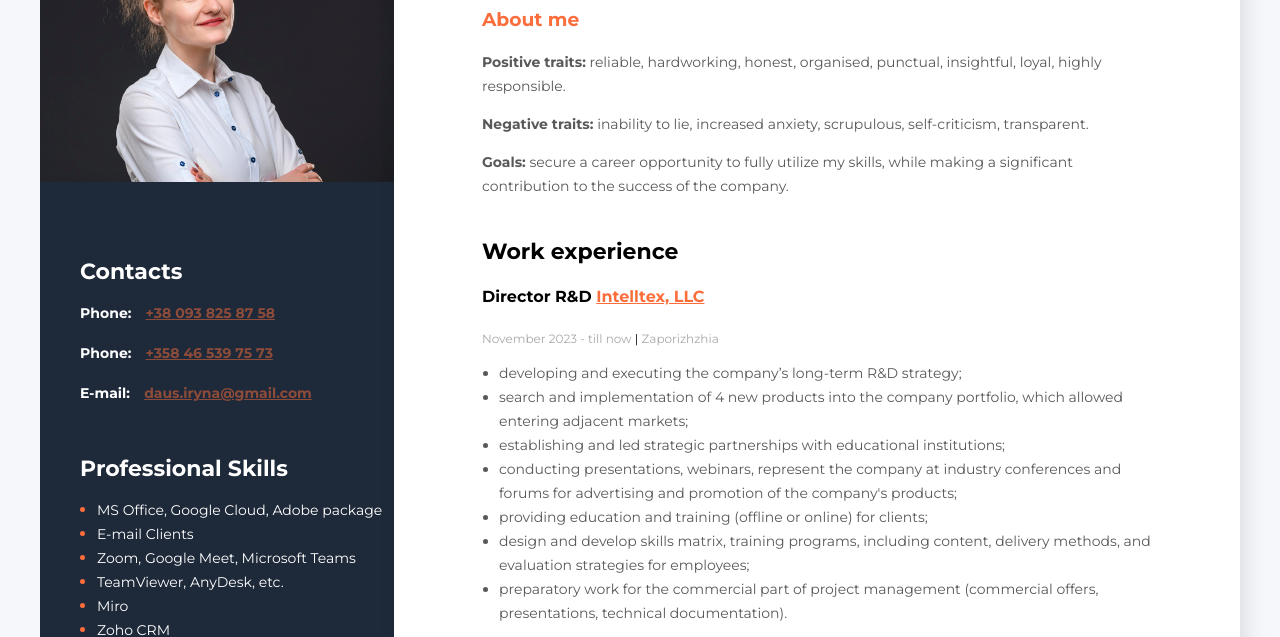
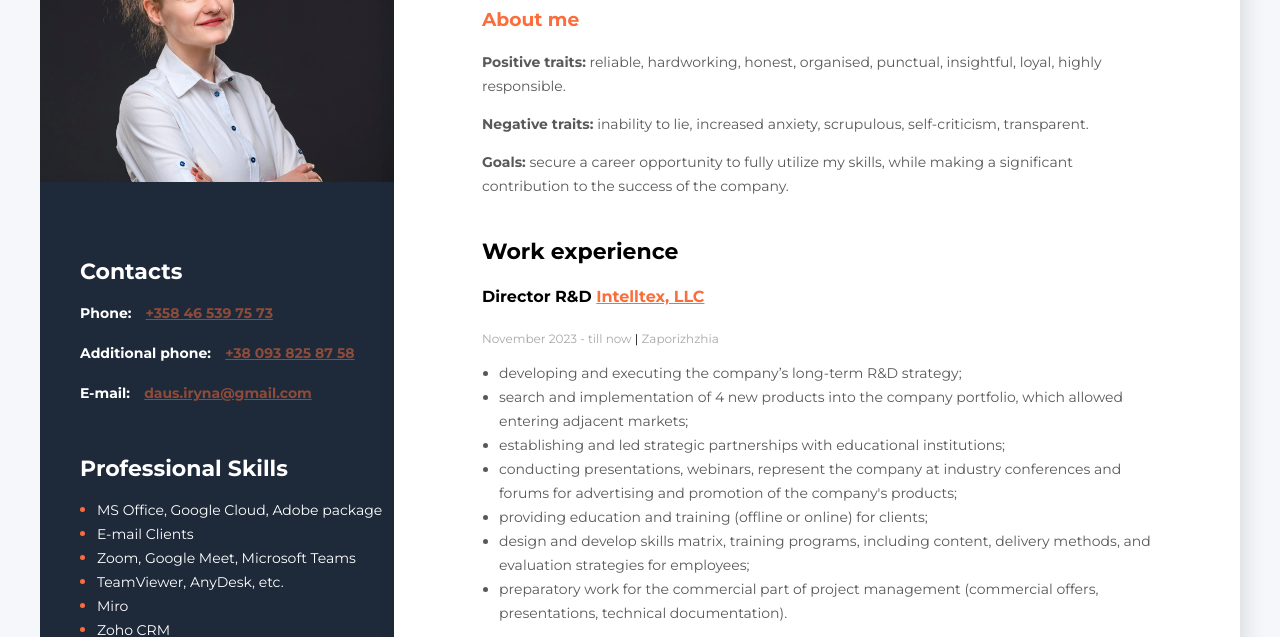
Before and after one commit to irinadaus/resume, a plain HTML site: page index.html in a window 1280 px wide. Shown: the part 165-802 px from the top of the page. Drawn offline with Linux system fonts and the light colour scheme.

Commit message:
Update index.html

```diff
--- a/index.html
+++ b/index.html
@@ -104,8 +104,8 @@
            <div class="contacts">
                <h3 class="side_bar_title">Contacts</h3>
                <div>
-                   <p><span class="contact_type">Phone:</span> <a href="tel:+380938258758" class="contant_link">+38 093 825 87 58</a></p>
                    <p><span class="contact_type">Phone:</span> <a href="tel:+358465397573" class="contant_link">+358 46 539 75 73</a></p>
+                   <p><span class="contact_type">Additional phone:</span> <a href="tel:+380938258758" class="contant_link">+38 093 825 87 58</a></p>
                    <p><span class="contact_type">E-mail:</span> <a href="mailto:daus.iryna@gmail.com" class="contant_link">daus.iryna@gmail.com</a></p>
                </div>
            </div>
```
